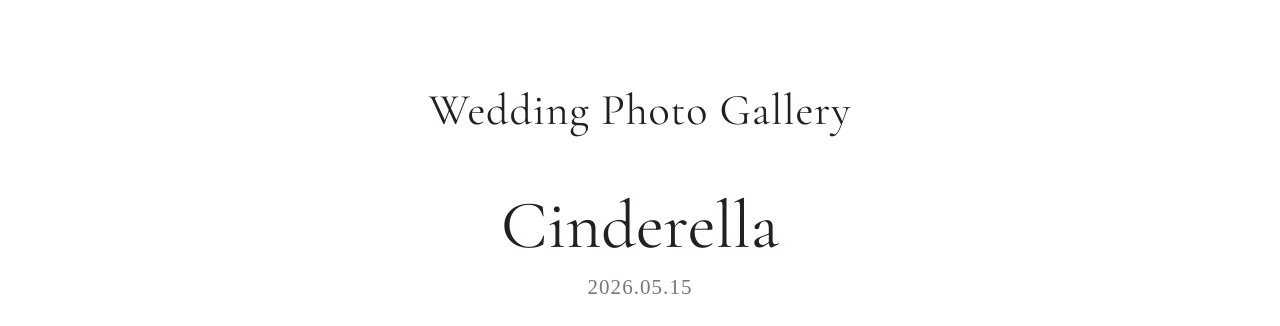
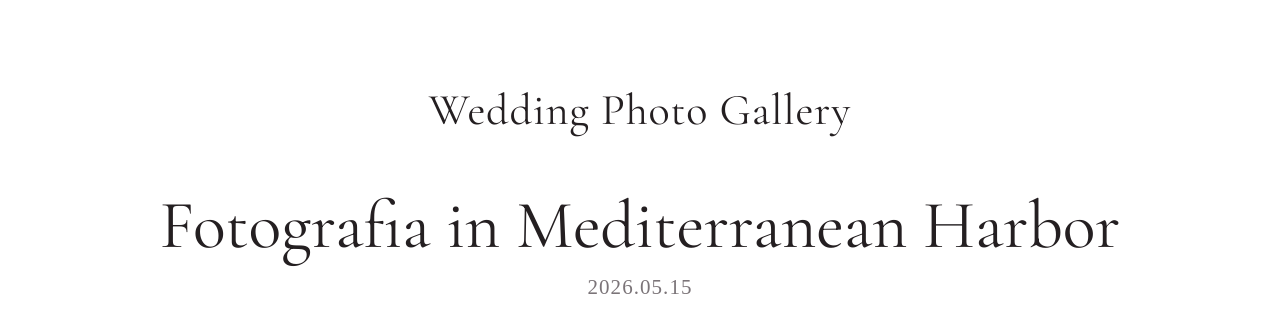
Before and after one commit to yujiro02140801/yujiro02140801-del.github.io, a plain HTML site: page index.html in a window 1280 px wide. Shown: the top 326 px of the page. Drawn offline with nearby package versions, Linux system fonts and the light colour scheme.

Commit message:
20260530_タイトル変更

```diff
--- a/index.html
+++ b/index.html
@@ -22,7 +22,7 @@
   <meta property="og:title" content="Wedding Photo Gallery">
   <meta property="og:description" content="Our happiest memories.">
  <!-- <meta property="og:image" content="https://koha0923128-del.github.io/wedding-gallery/images/ogp.png">-->
-  <meta property="og:url" content="https://koha0923128-del.github.io/wedding-gallery/">
+  <meta property="og:url" content="https://yujiro02140801.github.io/yujiro02140801-del.github.io//wedding-gallery/">
   <meta property="og:type" content="website">
   <meta property="og:site_name" content="Yujiro & Marin Wedding">
 
@@ -38,7 +38,7 @@
         <h2 class="gallery-title">Wedding Photo Gallery</h2>
 
         <div class="gallery-info">
-          <h3 class="gallery-theme">Cinderella</h3>
+          <h3 class="gallery-theme">Fotografia in Mediterranean Harbor</h3>
           <p class="gallery-date">2026.05.15</p>
         </div>
       </div>
```
